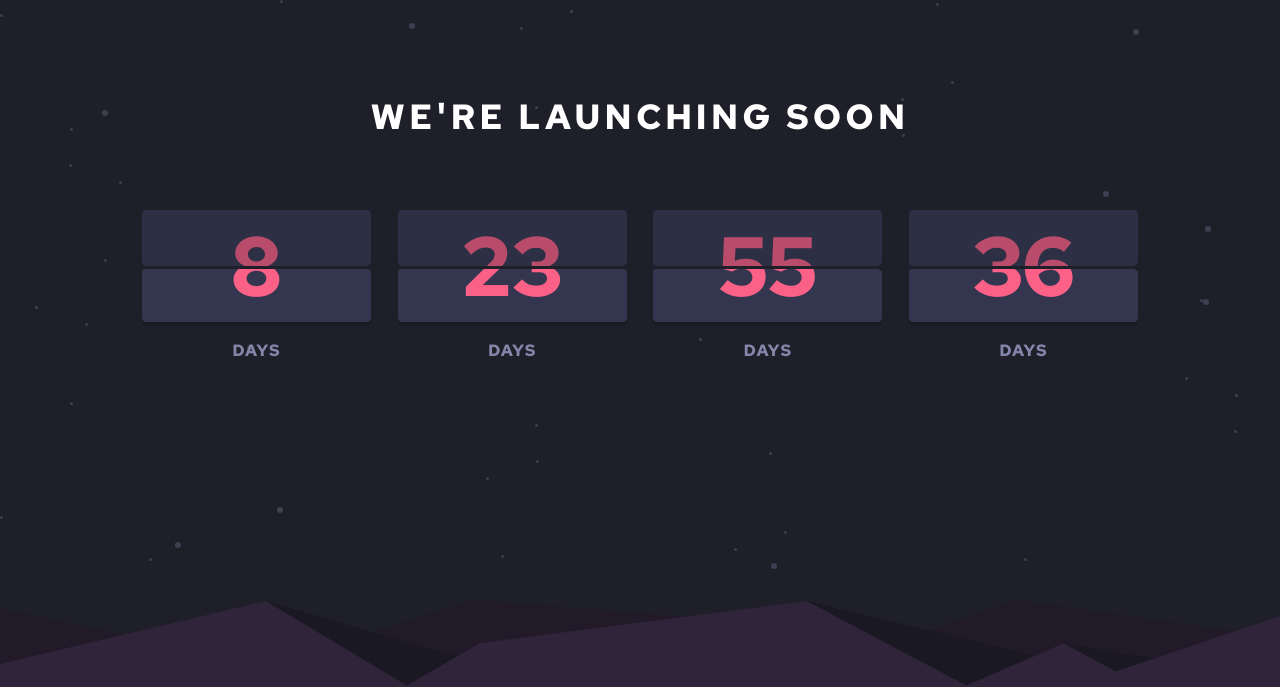
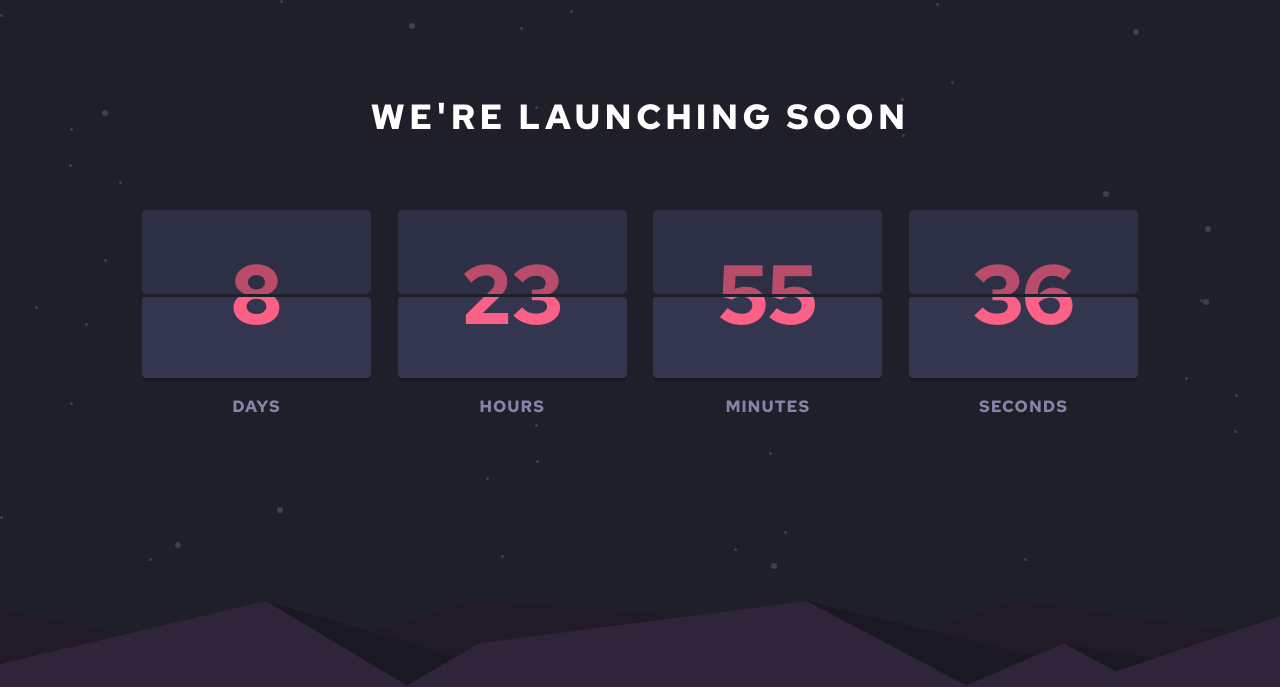
Before and after one commit to edgarfb/launch-countdown-timer, a plain HTML site: page index.html in a window 1280 px wide. Shown: the top 687 px of the page. Drawn offline with Linux system fonts and the light colour scheme; files whose address does not match are found by name.

Commit message:
fix lebels

```diff
--- a/index.html
+++ b/index.html
@@ -53,7 +53,7 @@
               <div class="divider"></div>
             </div>
             <div class="label">
-              <h3>days</h3>
+              <h3>Hours</h3>
             </div>
           </div>
 
@@ -66,7 +66,7 @@
               <div class="divider"></div>
             </div>
             <div class="label">
-              <h3>days</h3>
+              <h3>Minutes</h3>
             </div>
           </div>
 
@@ -79,7 +79,7 @@
               <div class="divider"></div>
             </div>
             <div class="label">
-              <h3>days</h3>
+              <h3>Seconds</h3>
             </div>
           </div>
         </div>
--- a/styles.css
+++ b/styles.css
@@ -49,6 +49,7 @@ body {
     position: relative;
 
 
+
 }
 .bg-stars {
     width: 100%;
@@ -70,6 +71,8 @@ body {
     padding: 1rem;
     padding-top: 8rem;
     z-index: 100;
+    max-width: 1440px;
+    margin: 0 auto;
 }
 
 h1 {
@@ -204,6 +207,7 @@ h1 {
 @media (min-width:600px) {
     .num__main {
         font-size: 6rem;
+        padding: 2rem 0;
     }
 
     .launch__inner {
```
